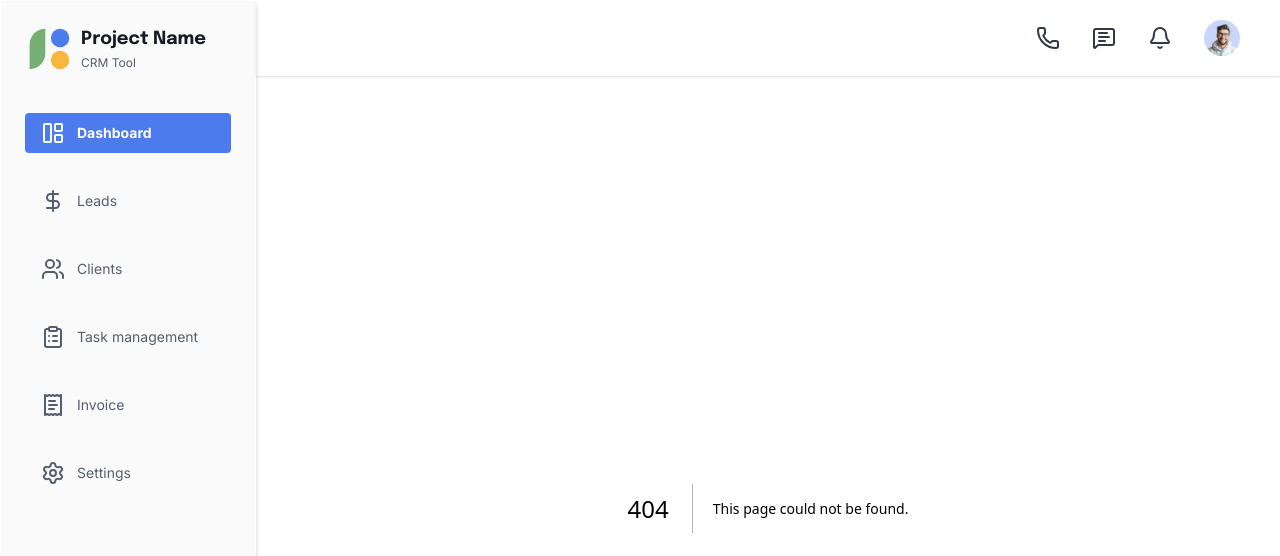
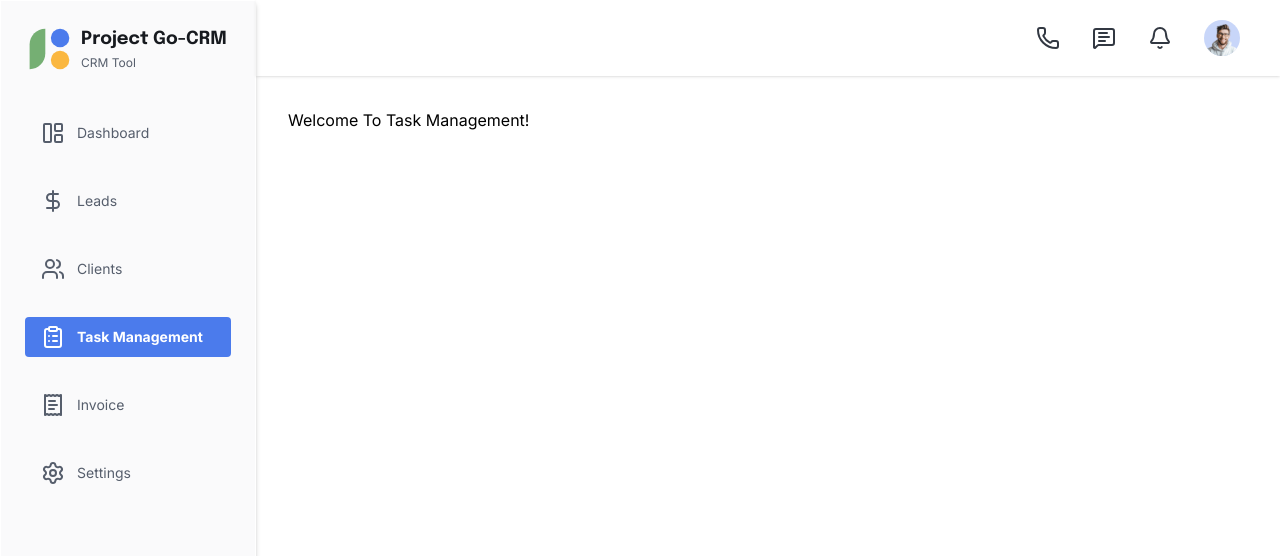
Before and after one commit to SutirthaDey/go-crm, a Next.js app: page /task-management in a window 1280 px wide. Before the commit this address had no page. Shown: the top 556 px of the page. Built offline with nearby package versions, Linux system fonts and the light colour scheme.

Commit message:
navigation link added

```diff
--- a/src/app/TaskManagement/page.tsx
+++ b/src/app/task-management/page.tsx
@@ -1,7 +1,7 @@
 export default function TaskManagement() {
   return (
     <div>
-      <p>Welcome To TaskManagement!</p>
+      <p>Welcome To Task Management!</p>
     </div>
   );
 }
--- a/src/components/Sidebar.tsx
+++ b/src/components/Sidebar.tsx
@@ -1,6 +1,10 @@
+"use client";
+
 import Image from "next/image";
+import Link from "next/link";
 import React from "react";
-import { epilogue } from "@/ui/fonts";
+import { usePathname } from "next/navigation";
+import clsx from "clsx";
 import {
   ClipboardList,
   DollarSign,
@@ -9,12 +13,27 @@ import {
   Settings,
   Users,
 } from "lucide-react";
-import clsx from "clsx";
+import { epilogue } from "@/ui/fonts";
 
 const Sidebar: React.FC = () => {
-  const active: boolean = true;
+  const pathname = usePathname();
+
+  const navItems = [
+    { href: "/dashboard", label: "Dashboard", icon: <LayoutPanelLeftIcon /> },
+    { href: "/leads", label: "Leads", icon: <DollarSign /> },
+    { href: "/clients", label: "Clients", icon: <Users /> },
+    {
+      href: "/task-management",
+      label: "Task Management",
+      icon: <ClipboardList />,
+    },
+    { href: "/invoices", label: "Invoice", icon: <ReceiptText /> },
+    { href: "/settings", label: "Settings", icon: <Settings /> },
+  ];
+
   return (
     <div className="flex flex-col gap-10 border-1 border-solid border-white bg-[#FAFAFBFF] h-full w-full shadow-md shadow-black/20 px-6 py-6">
+      {/* Logo and Project Name */}
       <div className="flex gap-2">
         <Image
           src="/project-icon.svg"
@@ -23,47 +42,37 @@ const Sidebar: React.FC = () => {
           height={48}
         />
         <div>
-          <p
+          <Link
             className={`${epilogue.className} antialiased text-lg font-bold text-[#171A1FFF] leading-7`}
+            href="/dashboard"
           >
-            Project Name
-          </p>
+            Project Go-CRM
+          </Link>
           <p className="text-xs font-[400] text-[#565E6CFF] leading-5">
             CRM Tool
           </p>
         </div>
       </div>
 
+      {/* Navigation Items */}
       <div className="flex flex-col gap-7 text-sm text-[#565E6CFF] cursor-pointer leading-6 font-[400]">
-        <div
-          className={clsx(
-            "flex gap-3 pl-4 py-2 rounded-sm",
-            active ? "bg-[#4B7BECFF] text-[#FFFFFF] font-bold" : null
-          )}
-        >
-          <LayoutPanelLeftIcon />
-          <p>Dashboard</p>
-        </div>
-        <div className="flex gap-3 pl-4 py-2 rounded-sm">
-          <DollarSign />
-          <p>Leads</p>
-        </div>
-        <div className="flex gap-3 pl-4 py-2 rounded-sm">
-          <Users />
-          <p>Clients</p>
-        </div>
-        <div className="flex gap-3 pl-4 py-2 rounded-sm">
-          <ClipboardList />
-          <p>Task management</p>
-        </div>
-        <div className="flex gap-3 pl-4 py-2 rounded-sm">
-          <ReceiptText />
-          <p>Invoice</p>
-        </div>
-        <div className="flex gap-3 pl-4 py-2 rounded-sm">
-          <Settings />
-          <p>Settings</p>
-        </div>
+        {navItems.map(({ href, label, icon }) => {
+          const isActive = pathname === href || pathname.startsWith(href + "/"); // include nested routes
+
+          return (
+            <Link
+              key={href}
+              href={href}
+              className={clsx(
+                "flex gap-3 pl-4 py-2 rounded-sm items-center",
+                isActive ? "bg-[#4B7BECFF] text-white font-bold" : ""
+              )}
+            >
+              {icon}
+              {label}
+            </Link>
+          );
+        })}
       </div>
     </div>
   );
```
